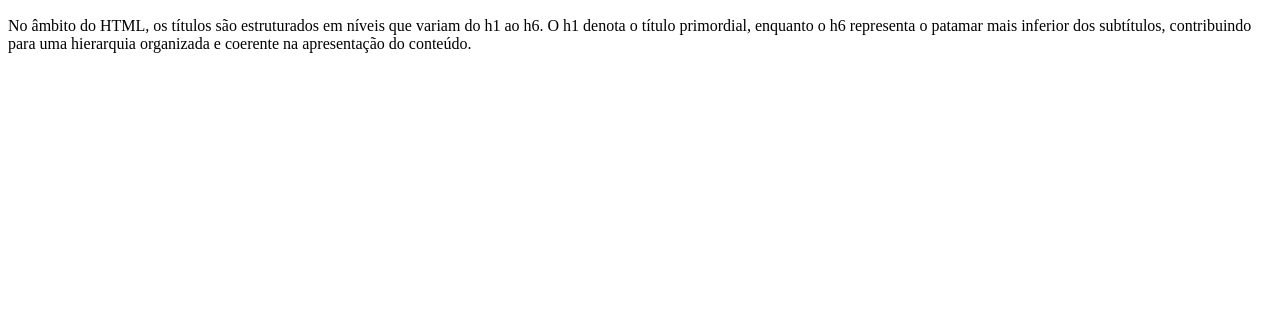
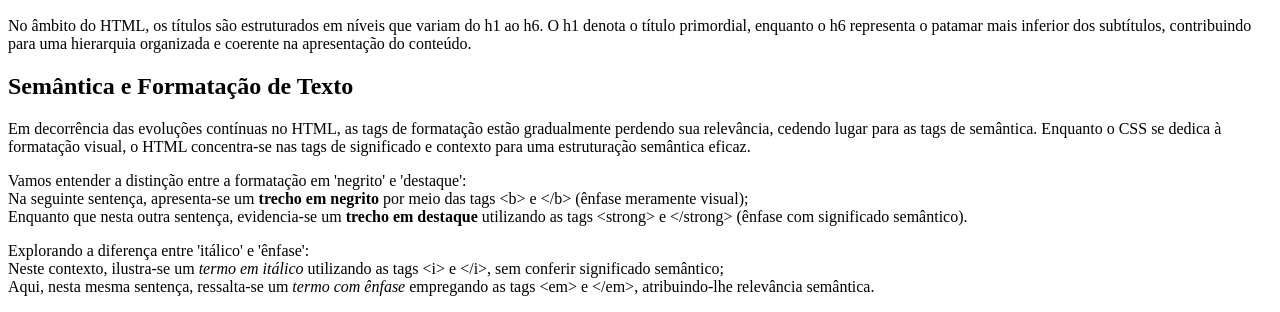
Before and after one commit to IandraRC/HTML5, a plain HTML site: page index.html in a window 1280 px wide. Shown: the part 1155-1467 px from the top of the page. Before the commit the page ends 1224 px from the top, so only its background shows below. Drawn offline with Linux system fonts and the light colour scheme.

Commit message:
Atualização

```diff
--- a/index.html
+++ b/index.html
@@ -26,9 +26,15 @@
         <p>Adicionalmente, existe a opção de incorporar imagens externas ao conteúdo. Esta abordagem oferece a oportunidade de enriquecer visualmente o site através do uso de recursos externos, contribuindo para uma experiência mais diversificada e impactante.</p>
         <img src="https://openclipart.org/download/272344/1486640958.svg" alt="Logo JavaScript">
     <h2>Hirearquia de Títulos</h2>
-    <p>No âmbito do HTML, os títulos são estruturados em níveis que variam do h1 ao h6. O h1 denota o título primordial, enquanto o h6 representa o patamar mais inferior dos subtítulos, contribuindo para uma hierarquia organizada e coerente na apresentação do conteúdo.</p>
-
-
+        <p>No âmbito do HTML, os títulos são estruturados em níveis que variam do h1 ao h6. O h1 denota o título primordial, enquanto o h6 representa o patamar mais inferior dos subtítulos, contribuindo para uma hierarquia organizada e coerente na apresentação do conteúdo.</p>
+    <h2>Semântica e Formatação de Texto</h2>
+        <p>Em decorrência das evoluções contínuas no HTML, as tags de formatação estão gradualmente perdendo sua relevância, cedendo lugar para as tags de semântica. Enquanto o CSS se dedica à formatação visual, o HTML concentra-se nas tags de significado e contexto para uma estruturação semântica eficaz.</p> <!--CUIDADO com as tags obsoletas, consultar o site oficial da W3C-->
+        <p>Vamos entender a distinção entre a formatação em 'negrito' e 'destaque':
+        <br> Na seguinte sentença, apresenta-se um <b>trecho em negrito</b> por meio das tags &lt;b&gt; e &lt;/b&gt; (ênfase meramente visual);
+        <br> Enquanto que nesta outra sentença, evidencia-se um <strong>trecho em destaque</strong> utilizando as tags &lt;strong&gt; e &lt;/strong&gt; (ênfase com significado semântico).</p>
+        <p>Explorando a diferença entre 'itálico' e 'ênfase':
+        <br>Neste contexto, ilustra-se um <i>termo em itálico</i> utilizando as tags &lt;i&gt; e &lt;/i&gt;, sem conferir significado semântico;
+        <br>Aqui, nesta mesma sentença, ressalta-se um <em>termo com ênfase</em> empregando as tags &lt;em&gt; e &lt;/em&gt;, atribuindo-lhe relevância semântica.</p> <!--ctrl+shift+p depois selecionar abb-> atalho para envelopar em alguma tag -->
 
 
 
```
